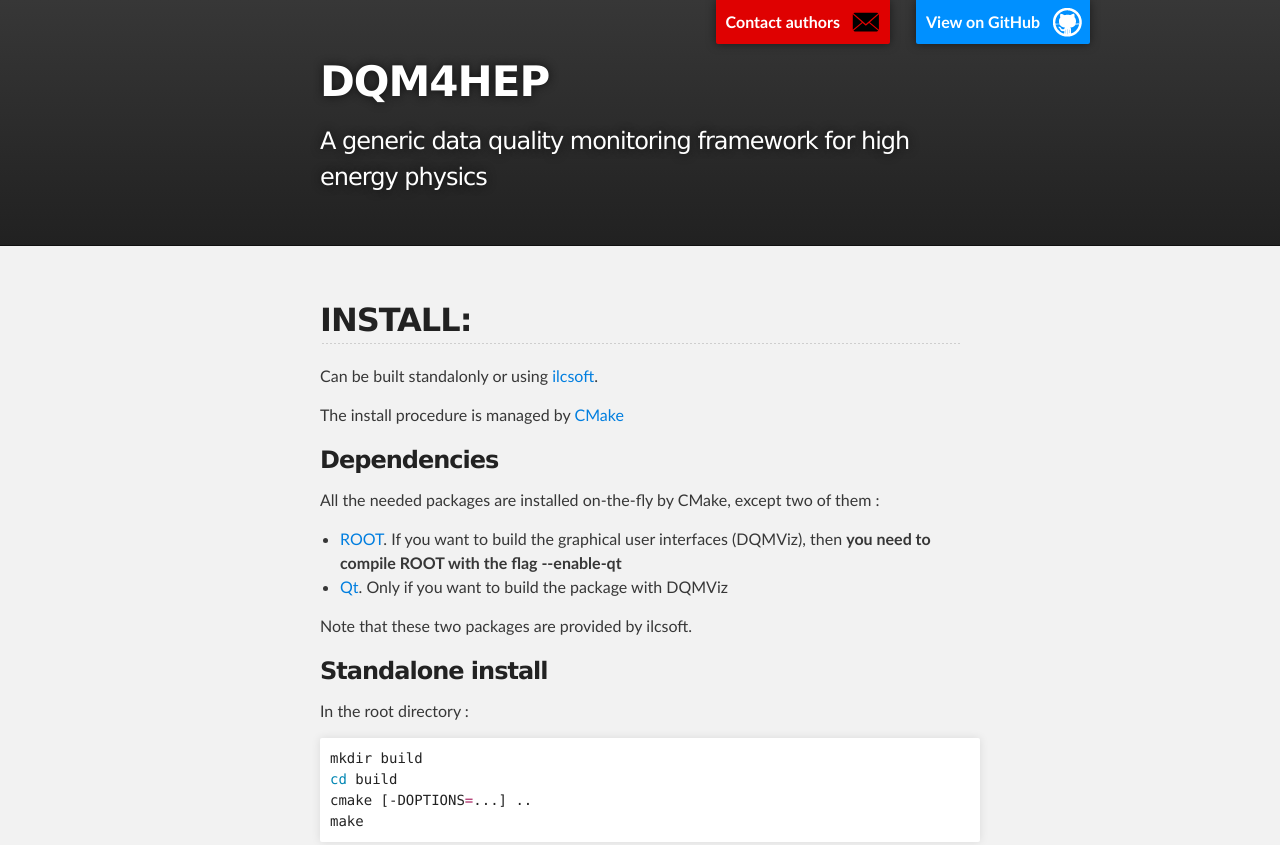
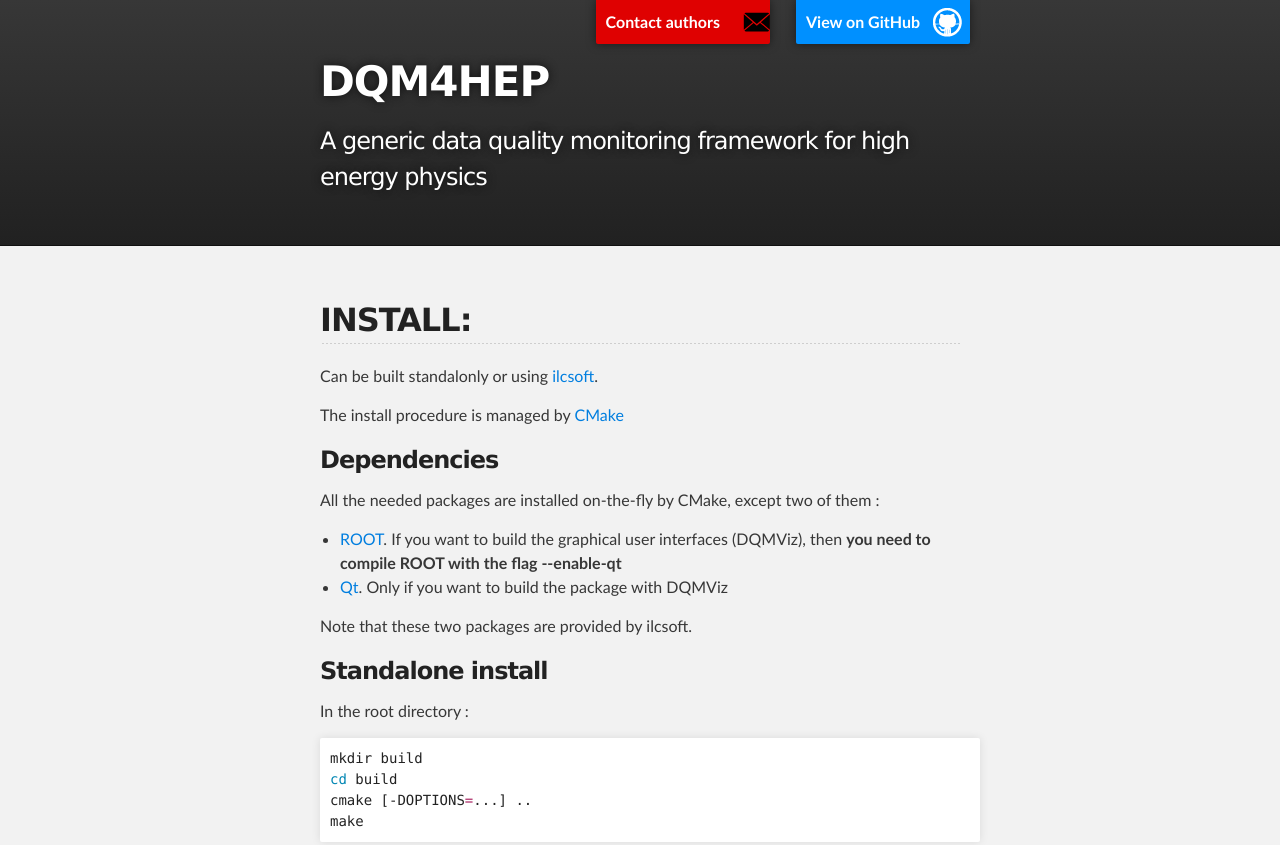
Before and after one commit to DQM4HEP/DQM4HEP.github.io, a plain HTML site: page index.html in a window 1280 px wide. Shown: the top 845 px of the page. Drawn offline with Linux system fonts and the light colour scheme.

Commit message:
main stylesheet reviewed for contact author button

```diff
--- a/stylesheets/stylesheet.css
+++ b/stylesheets/stylesheet.css
@@ -275,7 +275,7 @@ Full-Width Styles
   display: block;
   position: absolute;
   top:0;
-  right: -120px;
+  right: 0px;
   z-index: 10;
   padding: 10px 50px 10px 10px;
   color: #fff;
@@ -290,12 +290,12 @@ Full-Width Styles
   display: block;
   position: absolute;
   top:0;
-  right: 80px;
+  right: 200px;
   z-index: 10;
   padding: 10px 50px 10px 10px;
   color: #fff;
   background: url('../images/icon_mail.svg') #DF0101 no-repeat 105% 50%;
-  background-size: 60px 30px;
+  background-size: 40px 30px;
   font-weight: 700;
   box-shadow: 0 0 10px rgba(0,0,0,.5);
   border-bottom-left-radius: 2px;
```
